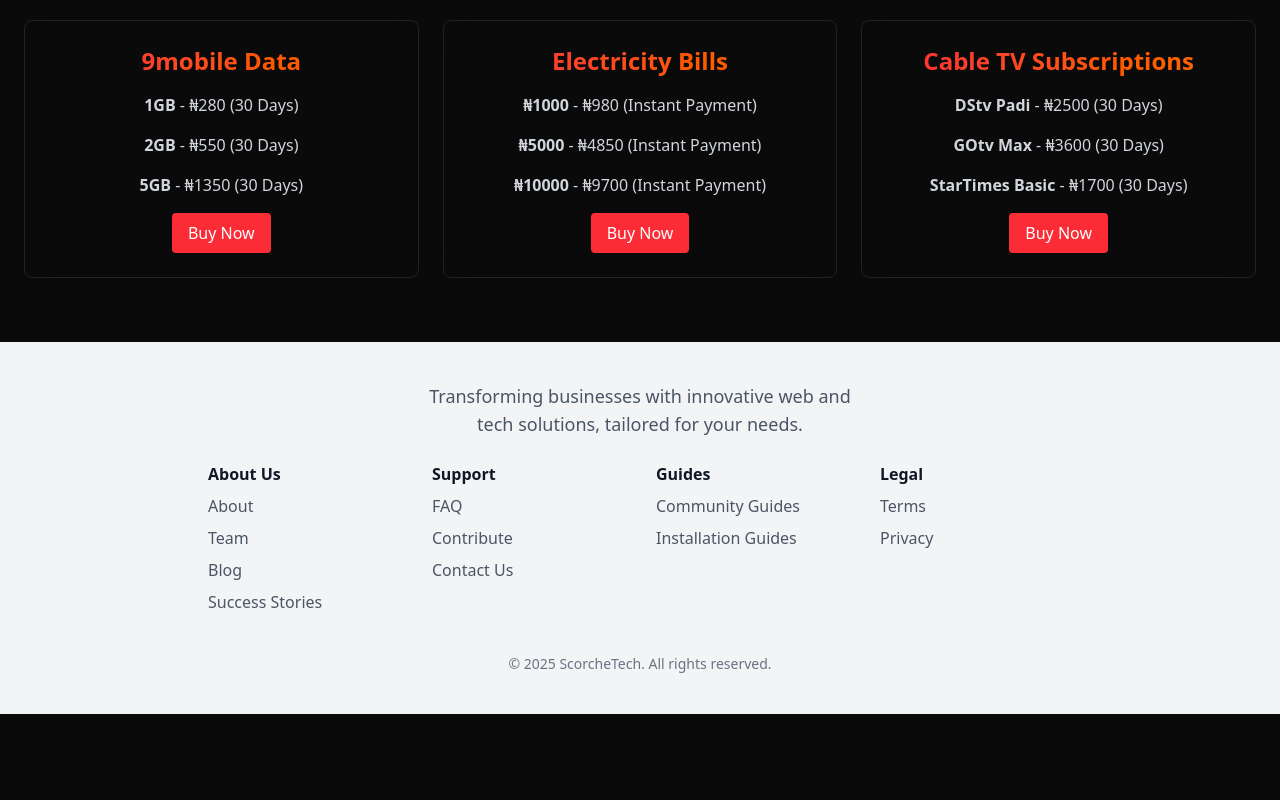
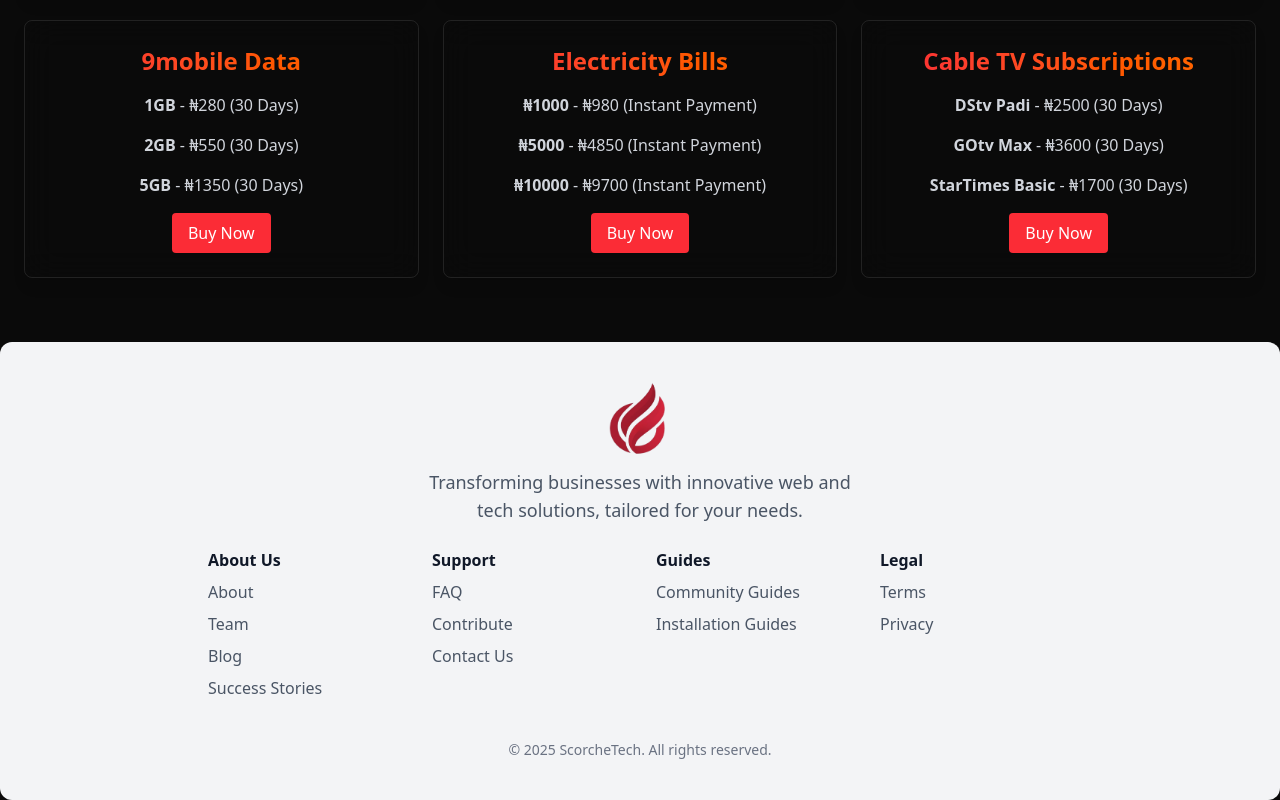
Before and after one commit to Blackscorche/ScorcheData, a React (Vite) app: page / in a window 1280 px wide. Shown: the part 2870-3670 px from the top of the page. Before the commit the page ends 3584 px from the top, so only its background shows below. Built offline with nearby package versions, Linux system fonts and the light colour scheme.

Commit message:
Initial commit

```diff
--- a/src/components/sections/Footer.jsx
+++ b/src/components/sections/Footer.jsx
@@ -1,10 +1,13 @@
 import React from 'react';
+import scorcheLogo from '../../assets/ScorcheLogo.png';
+
 
 const Footer = () => {
   return (
-    <footer className="bg-gray-100 py-10 text-center">
+    <footer className="bg-gray-100 py-10 text-center rounded-xl">
       {/* Logo & Intro */}
       <div className="mb-6">
+        <img src={scorcheLogo} alt="ScorcheTech Logo" className="w-20 mx-auto mb-3" />
         <p className="text-gray-600 text-lg max-w-md mx-auto">
           Transforming businesses with innovative web and tech solutions, tailored for your needs.
         </p>
```
